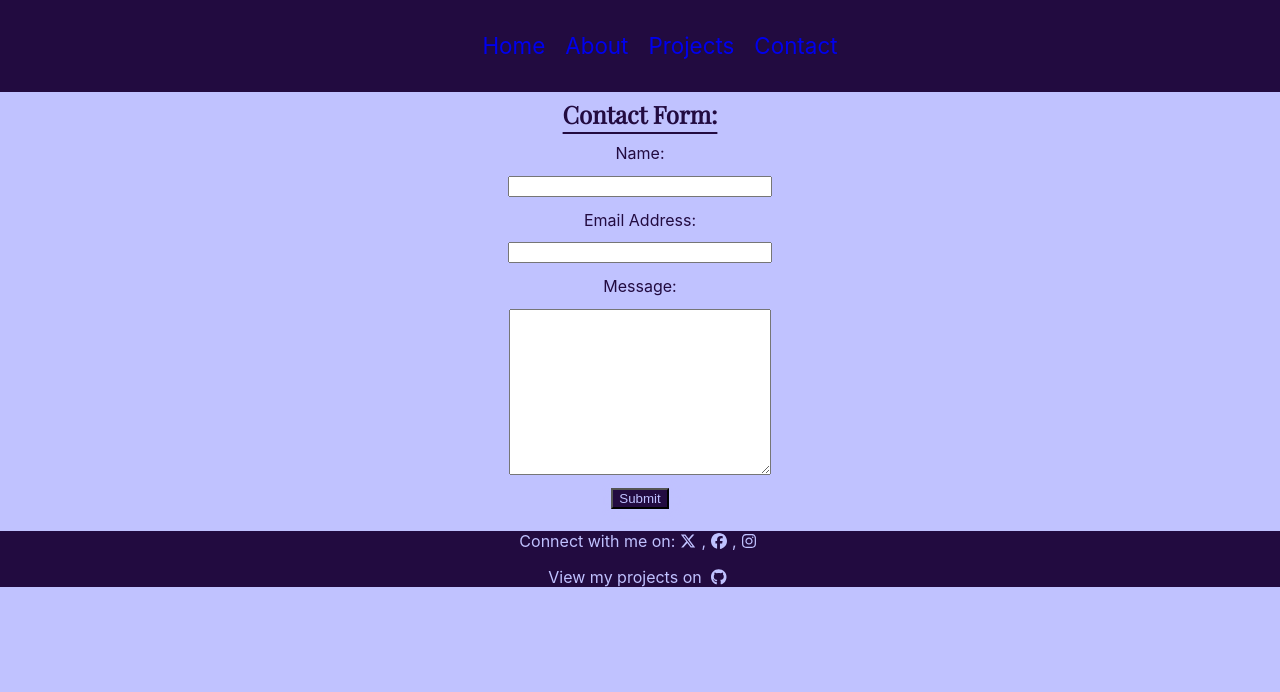
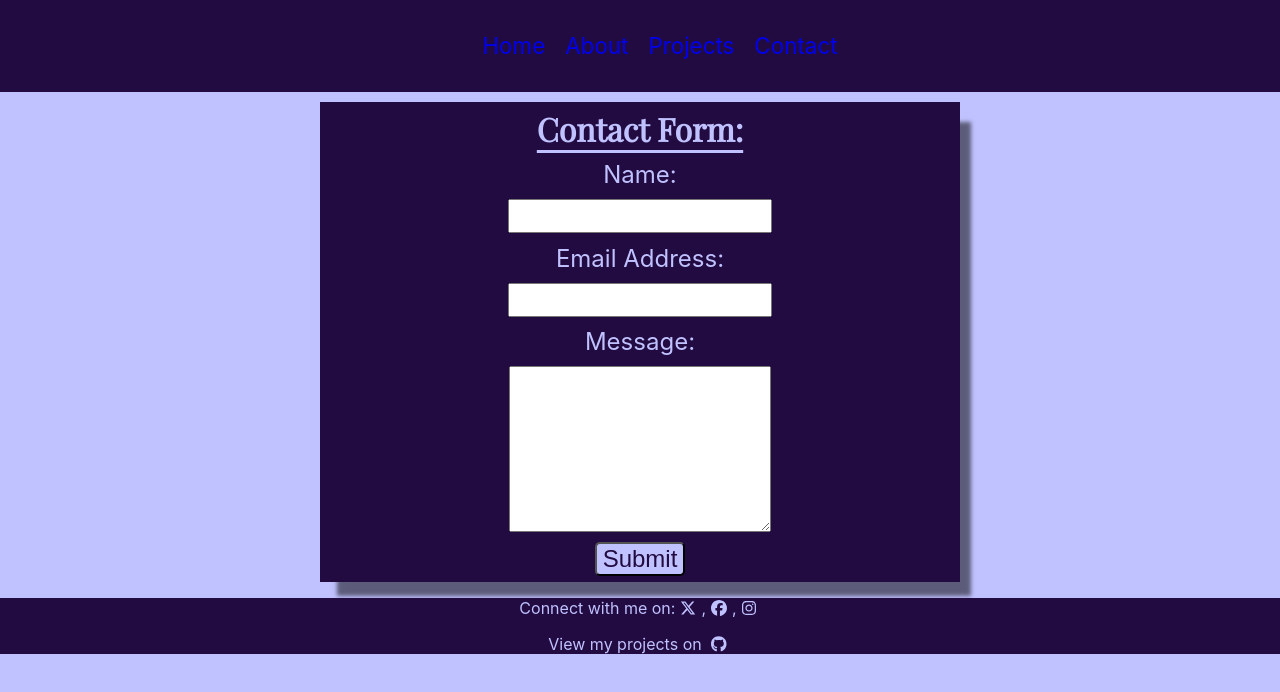
Before and after one commit to donetian-petkov/react-portfolio, a React (Create React App) app: page /contact in a window 1280 px wide. Shown: the top 692 px of the page. Built offline with nearby package versions, Linux system fonts and the light colour scheme.

Commit message:
CSS Changes to Contact Form

```diff
--- a/src/App.js
+++ b/src/App.js
@@ -13,8 +13,6 @@ function App() {
     const About = React.lazy(() => import('./components/About/About.js'));
     const Projects = React.lazy(() => import('./components/Projects/Projects.js'));
     const ContactForm = React.lazy(() => import('./components/ContactForm/ContactForm.js'));
-
-
 
     return (
     <div className="App">
--- a/src/components/BackToTopButton/BackToTopButton.js
+++ b/src/components/BackToTopButton/BackToTopButton.js
@@ -32,7 +32,7 @@ function BackToTopButton() {
     return (
         <div className={styles.scrollToTop}>
             {isVisible &&
-                <button onClick={scrollToTop}>
+                <button aria-label="back-to-top-button" onClick={scrollToTop}>
                     <FontAwesomeIcon icon={faArrowUp} size="2xl" />
                 </button>}
         </div>
--- a/src/components/ContactForm/ContactForm.js
+++ b/src/components/ContactForm/ContactForm.js
@@ -45,16 +45,16 @@ const ContactForm = () => {
     return (
             <form id='contact-form' className={styles.contactForm} onSubmit={handleSubmit}>
                 <h2>Contact Form: </h2>
-                <label htmlFor="name">Name: </label>
-                <input type="text" name="name" onChange={handleChange} value={email.name}
+                <label htmlFor="form-name">Name: </label>
+                <input type="text" id="form-name" name="name" onChange={handleChange} value={email.name}
                        className={styles.contactForm__input}/>
-                <label htmlFor="email">Email Address: </label>
-                <input type="text" name="email" onChange={handleChange} value={email.email}
+                <label htmlFor="form-email">Email Address: </label>
+                <input type="text" id="form-email" name="email" onChange={handleChange} value={email.email}
                        className={styles.contactForm__input}/>
-                <label htmlFor="email">Message: </label>
-                <textarea name="message" onChange={handleChange} value={email.message}
+                <label htmlFor="form-message">Message: </label>
+                <textarea id="form-message" name="message" onChange={handleChange} value={email.message}
                           className={styles.contactForm__textArea}/>
-                <button className={styles.contactForm__btn}>Submit</button>
+                <button aria-label="form-submit-button" className={styles.contactForm__btn}>Submit</button>
             </form>
     )
 
--- a/src/components/ContactForm/ContactForm.module.css
+++ b/src/components/ContactForm/ContactForm.module.css
@@ -1,34 +1,41 @@
 .contactForm {
-    margin: 0 auto;
-    max-width: 1500px;
+    margin: 10px auto;
+    max-width: 50%;
     width: 100%;
     display: flex;
     align-items: center;
     justify-content: center;
     flex-direction: column;
-    background: var(--background-color);
-    color: var(--accent-color);
+    background: var(--accent-color);
+    color: var(--background-color);
+box-shadow: 14px 17px 4px -3px rgba(0,0,0,0.52);
 }
 
 .contactForm * {
-    margin: 0.5%;
+    font-size: 1.5em;
+    margin: 0.8%;
 
 }
 
+.contactForm h2 {
+    font-size: 2em;
+    text-decoration: underline;
+}
+
 .contactForm__input {
-    width: 20%;
+    width: 40%;
     height: 10%;
 }
 
 .contactForm__textArea {
-    width: 20%;
+    width: 40%;
     height: 20vh;
 }
 
 .contactForm__btn {
-    background: var(--accent-color);
-    color: var(--background-color);
-    box-shadow: 2px 2px 10px 2px var(--background-color);
+    background: var(--background-color);
+    color: var(--accent-color);
+    border-radius: 5px;
     transition: transform 0.3s ease-in-out, background 0.3s ease-in-out, color 0.3s ease-in-out;;
 }
 
--- a/src/components/Footer/Footer.js
+++ b/src/components/Footer/Footer.js
@@ -11,11 +11,11 @@ export const Footer = () => {
     return (
         <footer id="footer" className={styles.footer}>
             <p>Connect with me on:
-                <a target="_blank" href="https://twitter.com/DonetianP" rel="noreferrer"><FontAwesomeIcon icon={faXTwitter} /></a>,
-                <a target="_blank" href="https://www.facebook.com/rodger.nicklost/" rel="noreferrer"><FontAwesomeIcon icon={faFacebook} /></a>,
-                <a target="_blank" href="https://www.instagram.com/dokkyto/" rel="noreferrer"><FontAwesomeIcon icon={faInstagram} /></a>
+                <a aria-label="link-to-twitter"  target="_blank" href="https://twitter.com/DonetianP" rel="noreferrer"><FontAwesomeIcon icon={faXTwitter} /></a>,
+                <a aria-label="link-to-facebook"  target="_blank" href="https://www.facebook.com/rodger.nicklost/" rel="noreferrer"><FontAwesomeIcon icon={faFacebook} /></a>,
+                <a aria-label="link-to-instagram" target="_blank" href="https://www.instagram.com/dokkyto/" rel="noreferrer"><FontAwesomeIcon icon={faInstagram} /></a>
             </p>
-            <p>View my projects on <a target="_blank" href="https://github.com/donetian-petkov" rel="noreferrer"><FontAwesomeIcon icon={faGithub} /></a></p>
+            <p>View my projects on <a aria-label="link-to-github"  target="_blank" href="https://github.com/donetian-petkov" rel="noreferrer"><FontAwesomeIcon icon={faGithub} /></a></p>
         </footer>
     )
 
--- a/src/components/Footer/Footer.module.css
+++ b/src/components/Footer/Footer.module.css
@@ -1,5 +1,5 @@
 .footer {
-    max-width: 1500px;
+    max-width: 100%;
     margin: 0 auto;
     text-align: center;
     background-color: var(--accent-color);
--- a/src/components/NavBar/NavBar.js
+++ b/src/components/NavBar/NavBar.js
@@ -5,10 +5,10 @@ export const NavBar = () => {
     return (
         <nav id="top-menu" className={styles.topMenu}>
             <ul className={styles.topMenu__list}>
-                <li className={styles.topMenu__list__menu}><Link to="/" className={styles.topMenu__list__menu__link}>Home</Link></li>
-                <li className={styles.topMenu__list__menu}><Link to="/about" className={styles.topMenu__list__menu__link}>About</Link></li>
-                <li className={styles.topMenu__list__menu}><Link to="/projects" className={styles.topMenu__list__menu__link}>Projects</Link></li>
-                <li className={styles.topMenu__list__menu}><Link to="/contact" className={styles.topMenu__list__menu__link}>Contact</Link></li>
+                <li className={styles.topMenu__list__menu}><Link aria-label="link-to-home" to="/" className={styles.topMenu__list__menu__link}>Home</Link></li>
+                <li className={styles.topMenu__list__menu}><Link aria-label="link-to-about"  to="/about" className={styles.topMenu__list__menu__link}>About</Link></li>
+                <li className={styles.topMenu__list__menu}><Link aria-label="link-to-projects" to="/projects" className={styles.topMenu__list__menu__link}>Projects</Link></li>
+                <li className={styles.topMenu__list__menu}><Link aria-label="link-to-contact" to="/contact" className={styles.topMenu__list__menu__link}>Contact</Link></li>
             </ul>
         </nav>
     )
--- a/src/components/NavBar/NavBar.module.css
+++ b/src/components/NavBar/NavBar.module.css
@@ -1,5 +1,5 @@
 .topMenu {
-    max-width: 1500px;
+    max-width: 100%;
     margin: 0 auto;
     background: var(--accent-color);
     list-style-type: none;
--- a/src/components/Projects/ProjectCard/ProjectCard.js
+++ b/src/components/Projects/ProjectCard/ProjectCard.js
@@ -9,7 +9,7 @@ export const ProjectCard = ({
             <img className={styles.projects__card__img} id={`${project.id}_img`}
                  src={project.img}
                  alt={`${project.id}_alt`}/>
-            <a target="_blank" className={styles.projects__card__link} href={project.link}><h2>{project.title}</h2></a>
+            <a aria-label="link-to-project" target="_blank" className={styles.projects__card__link} href={project.link}><h2>{project.title}</h2></a>
             <p className={styles.projects__card__descr}>{project.descr}</p>
         </article>
     )
--- a/src/components/Projects/ProjectCard/ProjectCard.module.css
+++ b/src/components/Projects/ProjectCard/ProjectCard.module.css
@@ -24,4 +24,5 @@
 .projects__card__link h2 {
     font-size: 1.6em;
     color: var(--accent-color);
+
 }
--- a/src/components/Slider/Slider.js
+++ b/src/components/Slider/Slider.js
@@ -16,9 +16,9 @@ function Slider({ components }) {
 
     return (
         <div className={styles.slider}>
-            <button className={styles.slider__button} onClick={prevSlide}><FontAwesomeIcon icon={faArrowLeft} size="2xl" /></button>
+            <button aria-label="slider-button-left" className={styles.slider__button} onClick={prevSlide}><FontAwesomeIcon icon={faArrowLeft} size="2xl" /></button>
             {components[currentIndex]}
-            <button className={styles.slider__button} onClick={nextSlide}><FontAwesomeIcon icon={faArrowRight} size="2xl" /></button>
+            <button aria-label="slider-button-right" className={styles.slider__button} onClick={nextSlide}><FontAwesomeIcon icon={faArrowRight} size="2xl" /></button>
         </div>
     );
 }
```
